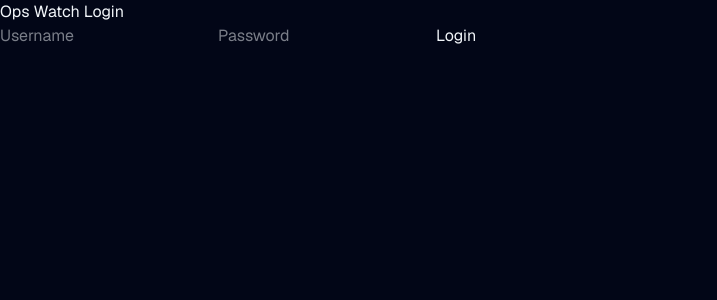
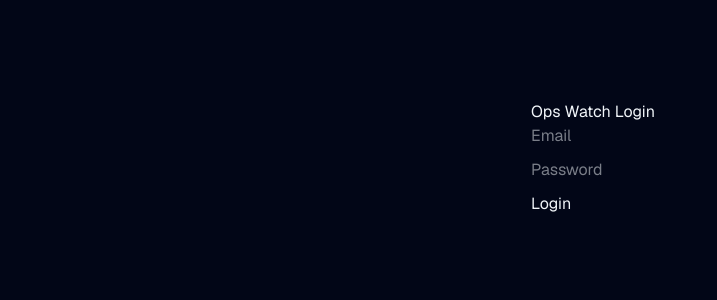
Before and after one commit to jcp060/ops-watch, a Next.js app: page /login in a window 1280 px wide. Shown: the top 300 px of the page, without its empty margins (0-717 px from the left). Built offline with nearby package versions, Linux system fonts and the light colour scheme; no server answers.

Commit message:
add real supabase auth

```diff
--- a/app/dashboard/page.tsx
+++ b/app/dashboard/page.tsx
@@ -1,11 +1,56 @@
+"use client";
+
+import { useEffect, useState } from "react";
+import { useRouter } from "next/navigation";
+import { supabase } from "@/lib/supabaseClient";
 import { OccAppShell } from "@/components/OccAppShell";
 import { DashboardStatusCards, DashboardView } from "@/components/DashboardView";
 
 export default function DashboardPage() {
+  const router = useRouter();
+  const [authReady, setAuthReady] = useState(false);
+
+  useEffect(() => {
+    const checkUser = async () => {
+      const { data } = await supabase.auth.getUser();
+
+      if (!data.user) {
+        router.push("/login");
+        return;
+      }
+
+      setAuthReady(true);
+    };
+
+    checkUser();
+  }, [router]);
+
+  const handleLogout = async () => {
+    await supabase.auth.signOut();
+    router.push("/login");
+  };
+
+  if (!authReady) {
+    return (
+      <div className="flex min-h-full items-center justify-center bg-slate-950 text-slate-400">
+        Loading…
+      </div>
+    );
+  }
+
   return (
     <OccAppShell
       showStatusCards
       statusCards={<DashboardStatusCards />}
+      headerActions={
+        <button
+          type="button"
+          onClick={handleLogout}
+          className="rounded-lg border border-slate-600 px-3 py-1.5 text-xs font-medium text-slate-300 transition hover:border-slate-500 hover:bg-slate-800"
+        >
+          Logout
+        </button>
+      }
     >
       <DashboardView />
     </OccAppShell>
--- a/app/login/page.tsx
+++ b/app/login/page.tsx
@@ -1,22 +1,59 @@
 "use client";
 
+import { useState } from "react";
 import { useRouter } from "next/navigation";
+import { supabase } from "@/lib/supabaseClient";
 
 export default function LoginPage() {
   const router = useRouter();
+  const [email, setEmail] = useState("");
+  const [password, setPassword] = useState("");
+  const [error, setError] = useState<string | null>(null);
+  const [loading, setLoading] = useState(false);
 
-  const handleLogin = () => {
+  const handleLogin = async () => {
+    setLoading(true);
+    setError(null);
+
+    const { error } = await supabase.auth.signInWithPassword({
+      email,
+      password,
+    });
+
+    setLoading(false);
+
+    if (error) {
+      setError(error.message);
+      return;
+    }
+
     router.push("/dashboard");
   };
 
   return (
-    <div>
+    <div style={{ maxWidth: 400, margin: "100px auto" }}>
       <h1>Ops Watch Login</h1>
 
-      <input placeholder="Username" />
-      <input placeholder="Password" type="password" />
+      <input
+        placeholder="Email"
+        value={email}
+        onChange={(e) => setEmail(e.target.value)}
+        style={{ display: "block", marginBottom: 10, width: "100%" }}
+      />
 
-      <button onClick={handleLogin}>Login</button>
+      <input
+        placeholder="Password"
+        type="password"
+        value={password}
+        onChange={(e) => setPassword(e.target.value)}
+        style={{ display: "block", marginBottom: 10, width: "100%" }}
+      />
+
+      <button onClick={handleLogin} disabled={loading}>
+        {loading ? "Logging in..." : "Login"}
+      </button>
+
+      {error && <p style={{ color: "red" }}>{error}</p>}
     </div>
   );
 }
--- a/components/OccAppShell.tsx
+++ b/components/OccAppShell.tsx
@@ -12,6 +12,7 @@ type OccAppShellProps = {
   children: ReactNode;
   showStatusCards?: boolean;
   statusCards?: ReactNode;
+  headerActions?: ReactNode;
   /** Lock layout to viewport height (Command Map — no page scroll). */
   fillViewport?: boolean;
 };
@@ -20,6 +21,7 @@ export function OccAppShell({
   children,
   showStatusCards = false,
   statusCards,
+  headerActions,
   fillViewport = false,
 }: OccAppShellProps) {
   const pathname = usePathname();
@@ -58,7 +60,10 @@ export function OccAppShell({
               ) : null}
             </div>
             <div className="flex flex-col items-end gap-2">
-              <SessionRoleBadge />
+              <div className="flex flex-wrap items-center justify-end gap-2">
+                <SessionRoleBadge />
+                {headerActions}
+              </div>
               <div className="flex items-center gap-2 text-xs text-slate-500">
                 <span className="inline-flex h-2 w-2 animate-pulse rounded-full bg-cyan-400" />
                 Live · <LiveClock />
--- /dev/null
+++ b/lib/supabaseClient.ts
@@ -0,0 +1,6 @@
+import { createClient } from "@supabase/supabase-js";
+
+export const supabase = createClient(
+  process.env.NEXT_PUBLIC_SUPABASE_URL!,
+  process.env.NEXT_PUBLIC_SUPABASE_ANON_KEY!,
+);
--- a/package.json
+++ b/package.json
@@ -9,6 +9,7 @@
     "lint": "eslint"
   },
   "dependencies": {
+    "@supabase/supabase-js": "^2.107.0",
     "d3-geo": "^3.1.1",
     "lucide-react": "^0.511.0",
     "next": "16.2.6",
```
Also changed, not shown: 1 other file (tests, documents, lock files or other folders).
